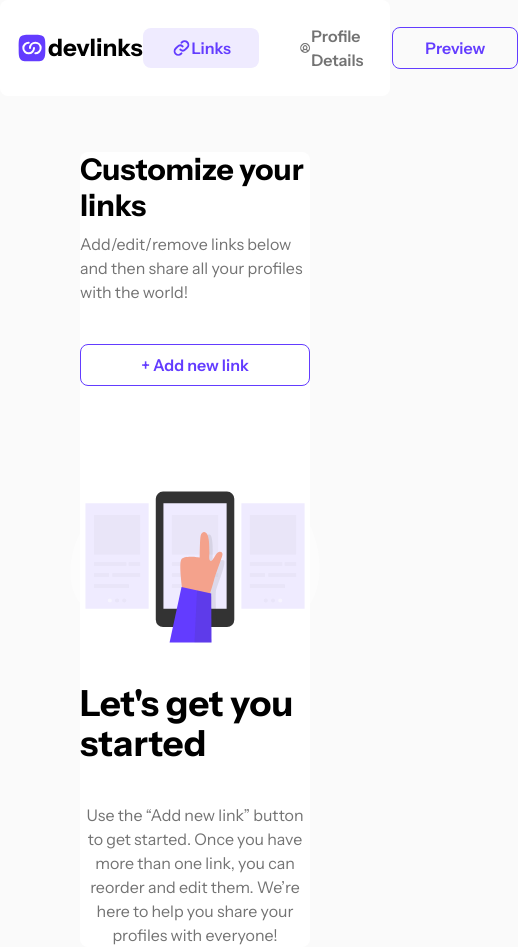
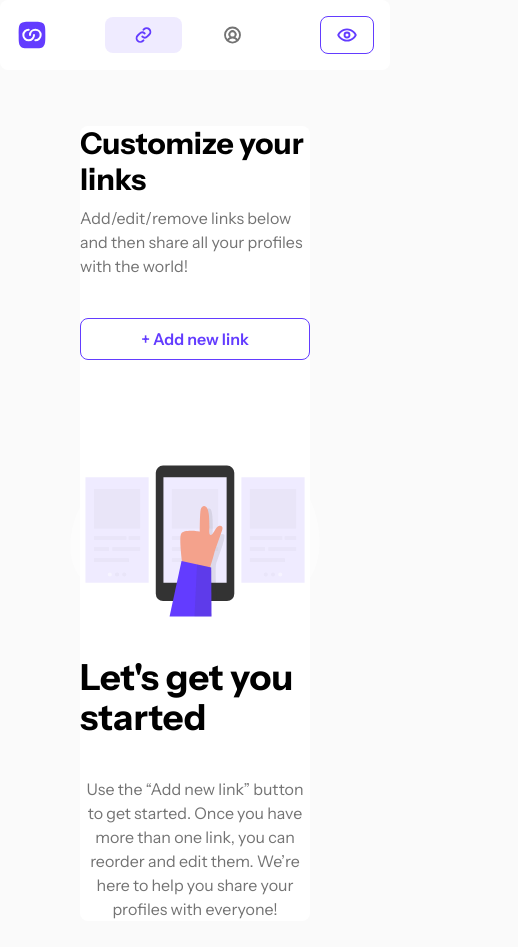
Before and after one commit to Guidotss/link-sharing, a Next.js app: page / in a window 390 px wide. Shown: the whole page, 518 px wide, since content can reach past the window. After the commit the page ends 921 px from the top, so only its background shows below. Built offline with nearby package versions, Linux system fonts and the light colour scheme.

Commit message:
Ajustando responsive mobile Navbar

```diff
--- /dev/null
+++ b/src/components/ui/icons/PreviewIcon.tsx
@@ -0,0 +1,16 @@
+export const PreviewIcon = () => {
+  return (
+    <svg
+      xmlns="http://www.w3.org/2000/svg"
+      width="20"
+      height="20"
+      fill="none"
+      viewBox="0 0 20 20"
+    >
+      <path
+        fill="#633CFF"
+        d="M19.61 9.62c-.03-.064-.714-1.583-2.225-3.095-2.023-2.02-4.572-3.088-7.385-3.088-2.812 0-5.362 1.068-7.382 3.088C1.106 8.037.422 9.556.391 9.62a.944.944 0 0 0 0 .761c.029.064.713 1.583 2.226 3.095 2.021 2.02 4.57 3.086 7.383 3.086 2.813 0 5.362-1.067 7.381-3.086 1.513-1.512 2.197-3.03 2.226-3.095a.946.946 0 0 0 .003-.761Zm-3.599 2.578c-1.677 1.651-3.7 2.49-6.01 2.49-2.313 0-4.334-.839-6.01-2.491A10.185 10.185 0 0 1 2.307 10a10.192 10.192 0 0 1 1.686-2.196C5.667 6.15 7.688 5.312 10 5.312s4.333.839 6.009 2.492c.659.652 1.226 1.39 1.685 2.196a10.19 10.19 0 0 1-1.685 2.197h.002Zm-6.01-5.636a3.438 3.438 0 1 0 0 6.876 3.438 3.438 0 0 0 0-6.876Zm0 5A1.562 1.562 0 1 1 10 8.438a1.562 1.562 0 0 1 0 3.124Z"
+      />
+    </svg>
+  );
+};
--- a/src/components/ui/icons/index.ts
+++ b/src/components/ui/icons/index.ts
@@ -23,3 +23,4 @@ export * from "./HashNodeIcon";
 export * from "./LinkedingIcon";
 export * from "./RightArrowIcon";
 export * from './UploadImageIcon';
+export * from './PreviewIcon';
--- a/src/components/ui/navbar/Navbar.tsx
+++ b/src/components/ui/navbar/Navbar.tsx
@@ -1,6 +1,6 @@
 "use client";
 import Link from "next/link";
-import { DevLinksIcon, HeaderLinkIcon, ProfileHeaderIcon } from "../icons";
+import { DevLinksIcon, HeaderLinkIcon, PreviewIcon, ProfileHeaderIcon } from "../icons";
 import { usePathname } from "next/navigation";
 import { useState } from "react";
 import Cookies from "js-cookie";
@@ -11,10 +11,10 @@ export const Navbar = () => {
   const userId = Cookies.get("userId");
 
   return (
-    <header className="flex justify-between items-center bg-white py-4 md:px-10 px-4 rounded-lg md:mx-20">
+    <header className="flex justify-between items-center bg-white py-4 md:px-10 px px-4 rounded-lg md:mx-20">
       <div className="flex items-center">
         <DevLinksIcon />
-        <h3 className="text-2xl font-bold">devlinks</h3>
+        <h3 className="text-2xl font-bold hidden md:block">devlinks</h3>
       </div>
       <div className="flex items-center gap-5">
         <div
@@ -31,7 +31,7 @@ export const Navbar = () => {
             <span
               className={`${
                 pathName == "/" ? "text-purple" : "text-grey"
-              } hover:text-purple text-md font-semibold`}
+              } hover:text-purple text-md font-semibold hidden md:block transition-all`}
             >
               Links
             </span>
@@ -51,15 +51,20 @@ export const Navbar = () => {
             <span
               className={`text-md ${
                 pathName == "/profile" ? "text-purple" : "text-grey"
-              } font-semibold hover:text-purple transition-all`}
+              } font-semibold hover:text-purple transition-all hidden md:block`}
             >
               Profile Details
             </span>
           </Link>
         </div>
       </div>
-      <Link href={`/preview/${userId}`} className="text-purple font-semibold text-md border-[1px] px-8 py-2 rounded-lg border-purple hover:bg-light_purple transition-all hover:text-purple">
-        Preview
+      <Link href={`/preview/${userId}`} className="text-purple font-semibold text-md border-[1px] sm:px-8 px-4 py-2 rounded-lg border-purple hover:bg-light_purple transition-all hover:text-purple">
+        <span className="block sm:hidden">
+          <PreviewIcon />
+        </span>
+        <span className="hidden sm:block">
+          Preview
+        </span>
       </Link>
     </header>
   );
```
